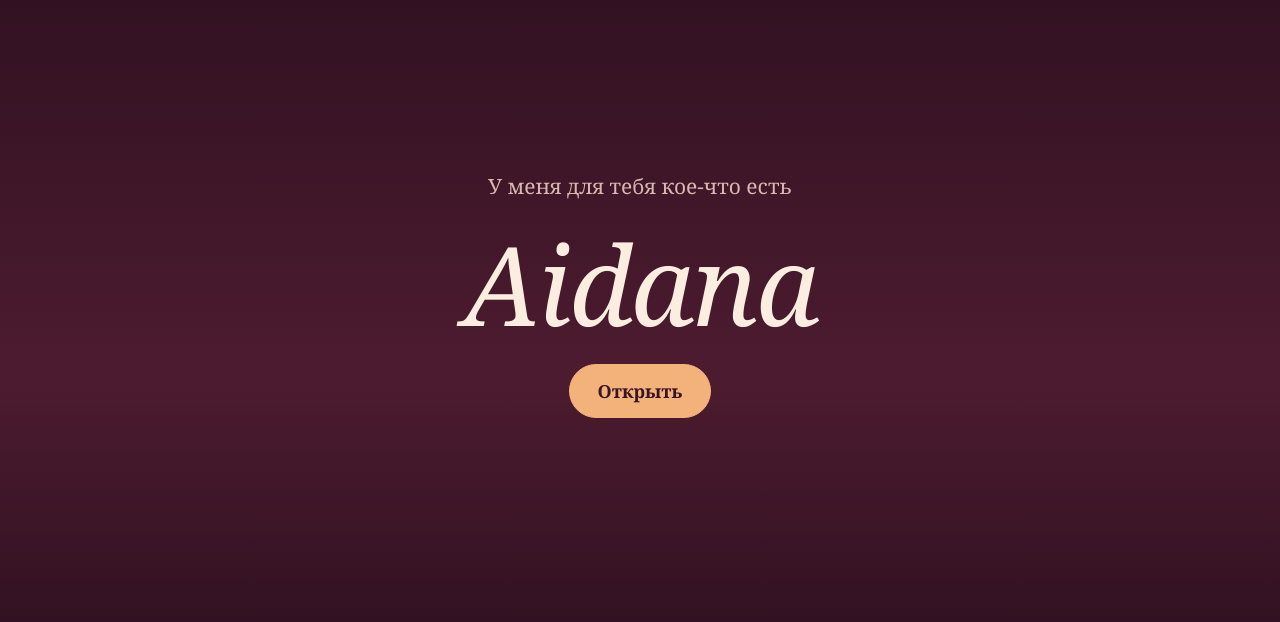
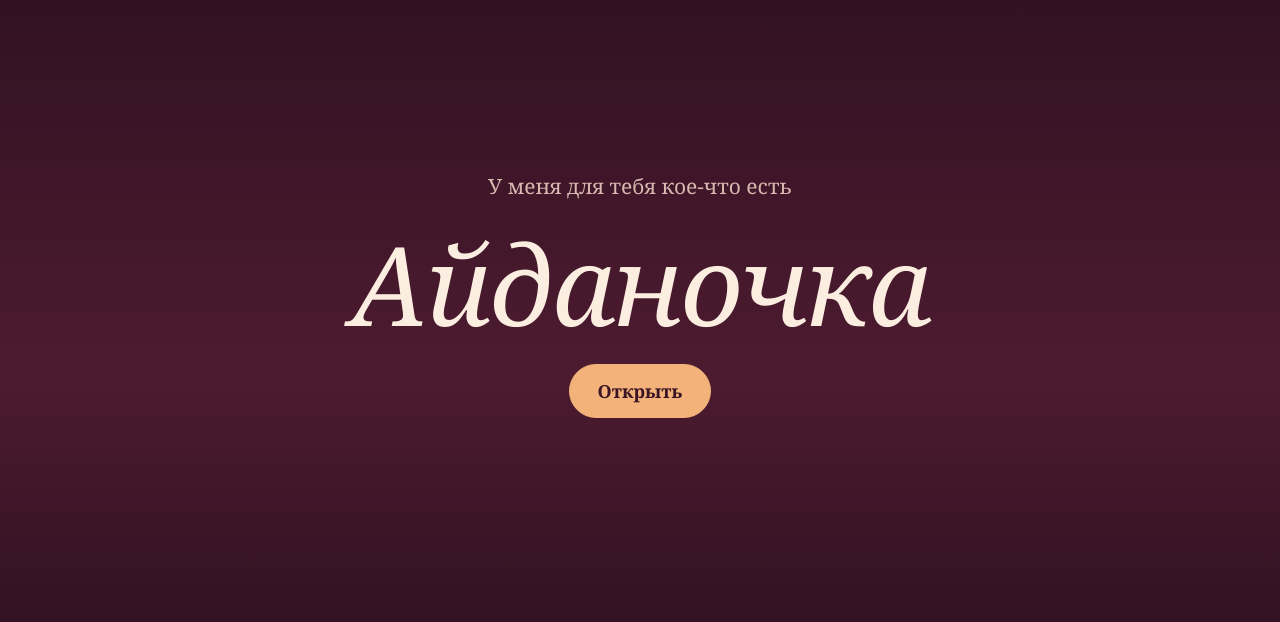
Before and after one commit to AEIN2003/My-siteYera, a plain HTML site: page index.html in a window 1280 px wide. Shown: the part 106-728 px from the top of the page. Drawn offline with Linux system fonts and the light colour scheme.

Commit message:
Update index.html

```diff
--- a/index.html
+++ b/index.html
@@ -82,7 +82,7 @@
 <script>
 /* ============ ИЗМЕНИТЕ ЗДЕСЬ ============ */
 var CONFIG = {
-  name: 'Aidana',            // её имя или ласковое слово
+  name: 'Айданочка',            // её имя или ласковое слово
   start: '2026-08-08T00:00:00', // дата, когда вы начали встречаться: ГГГГ-ММ-ДДTЧЧ:ММ:СС
   reasons: [
     'Ты улыбаешься так, что у меня пропадают все плохие мысли.',
```
